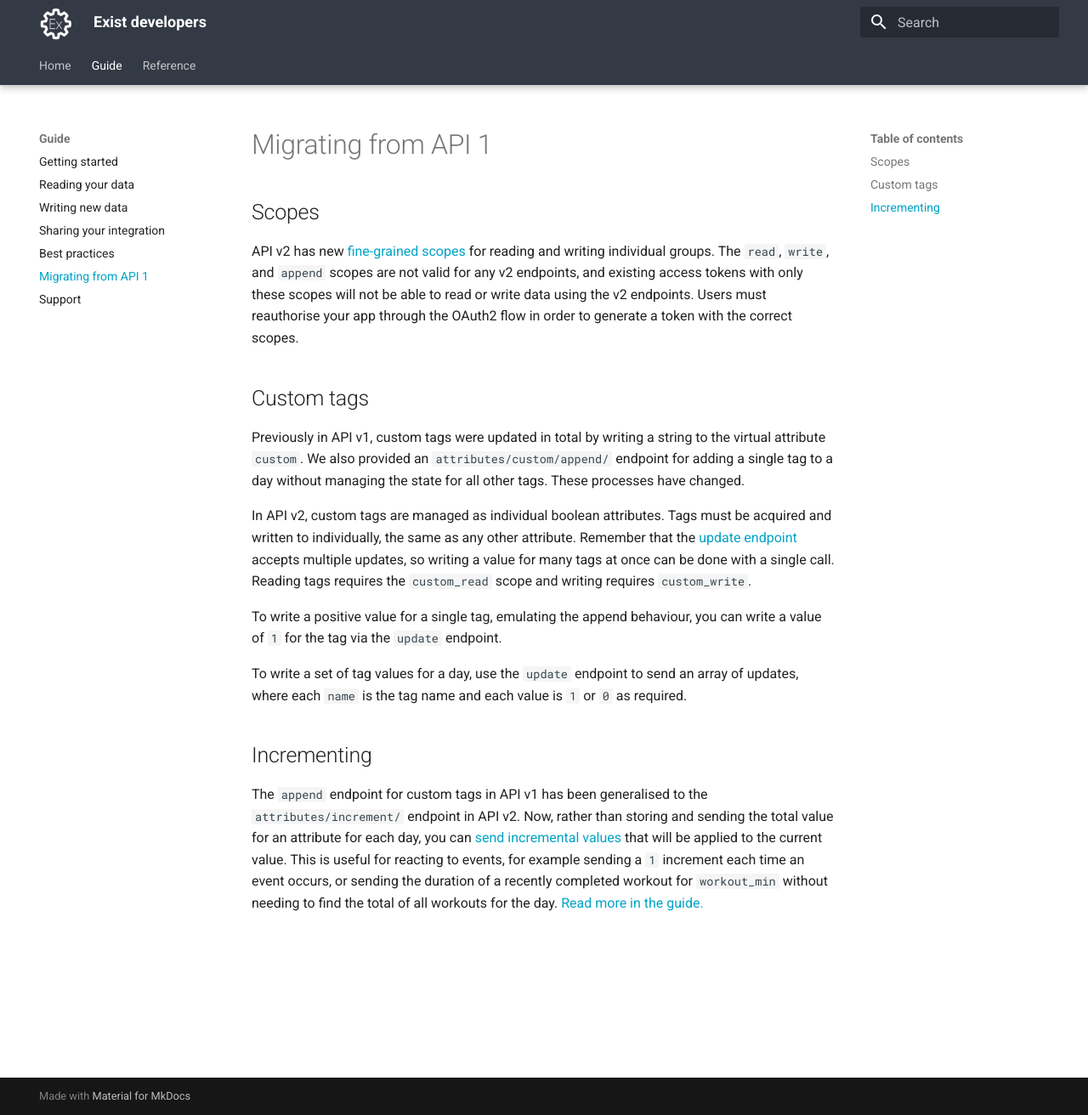
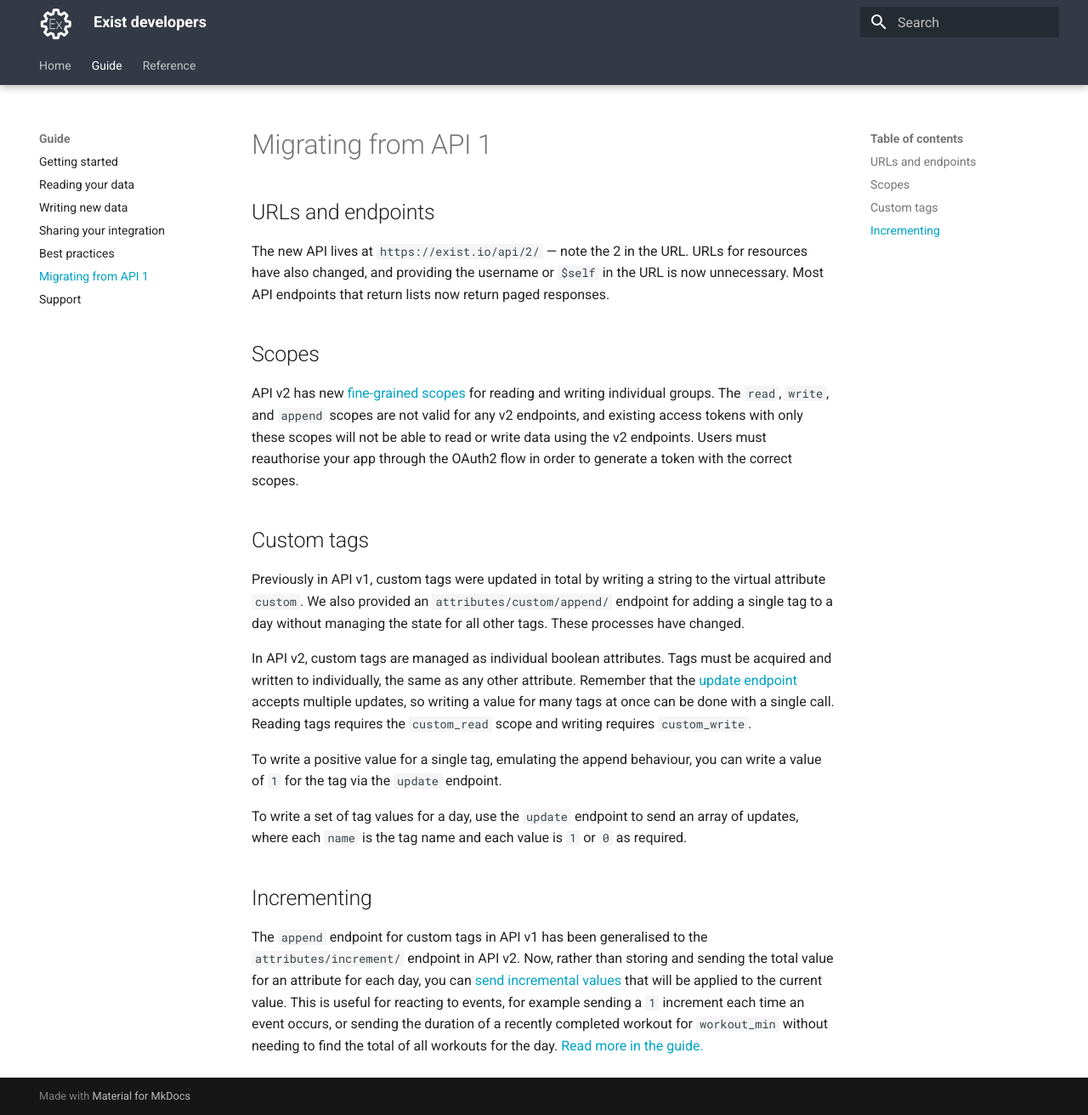
Before and after one commit to hellocodeco/exist-api-docs, an MkDocs documentation site: the page built from docs/guide/migrating.md, in a window 1280 px wide and 1312 px high. Shown: the whole window at 85% size. Built offline with MkDocs 1.6.1 and Material for MkDocs 9.7.7, drawn with Linux system fonts in a browser that asks for light colours.

Commit message:
update migration docs

```diff
--- a/docs/guide/migrating.md
+++ b/docs/guide/migrating.md
@@ -1,3 +1,7 @@
+
+## URLs and endpoints
+
+The new API lives at `https://exist.io/api/2/` — note the 2 in the URL. URLs for resources have also changed, and providing the username or `$self` in the URL is now unnecessary. Most API endpoints that return lists now return paged responses.
 
 ## Scopes
 
```
